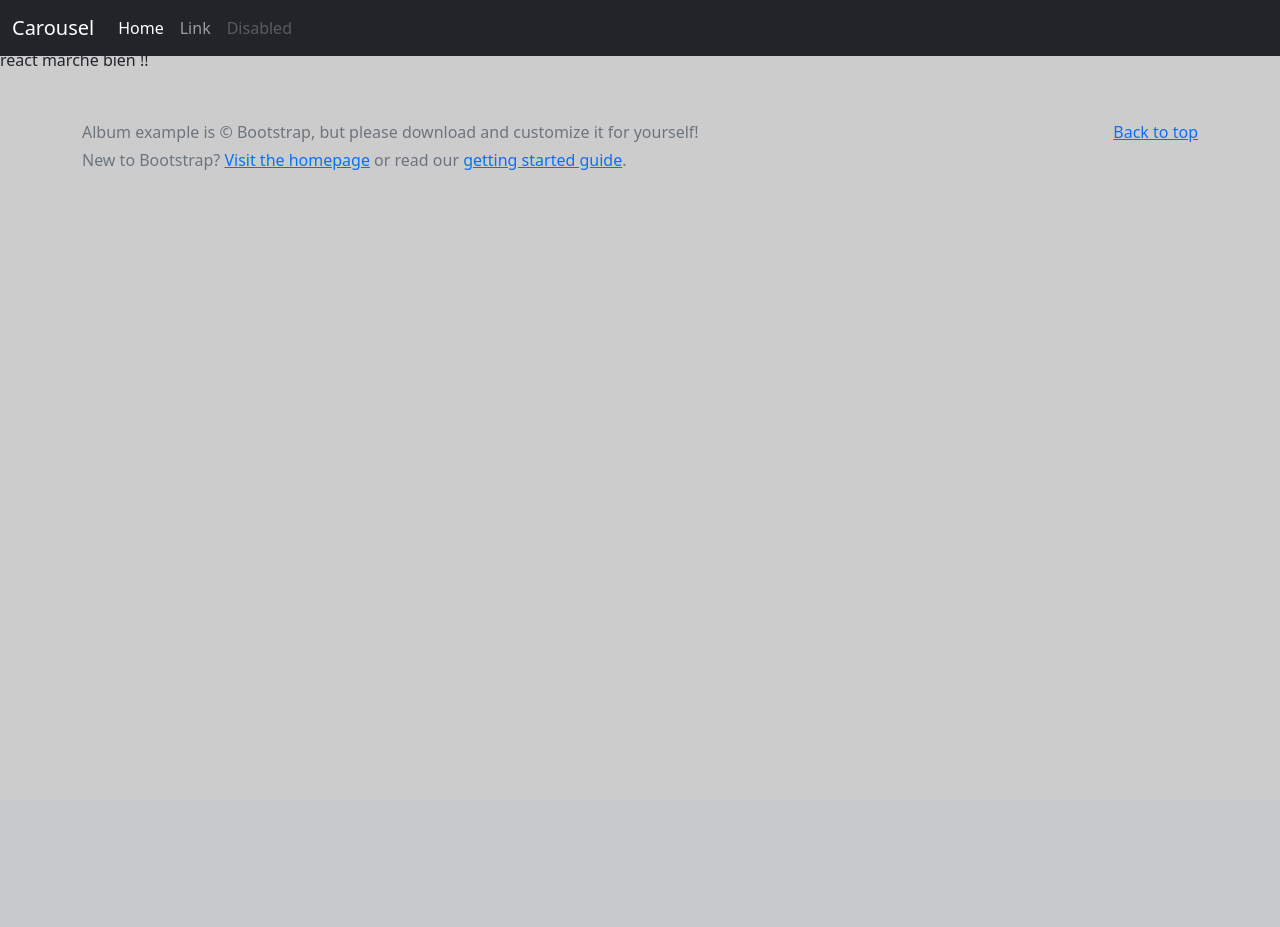
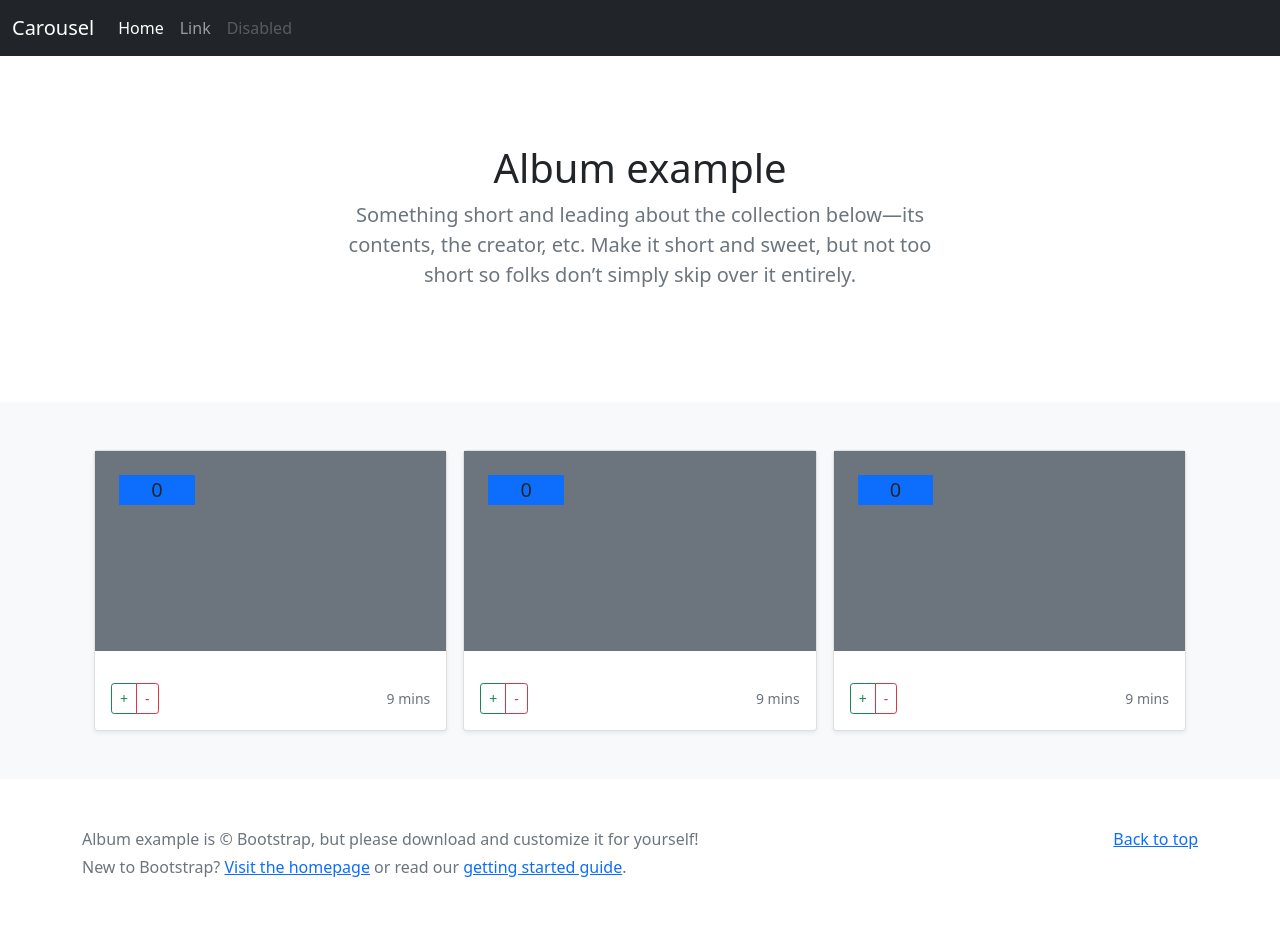
Before and after one commit to EdenITSystems/DemoSymfonyReact_DDD, a Symfony app: template templates/pages/home/home.html.twig in a window 1280 px wide. Before the commit the page ends 170 px from the top, so only its background shows below. Run offline with Twig, Linux system fonts and the light colour scheme; the template is opened without the code that fills it, so the values that code supplies are empty; style sheets or scripts are compiled from the project's sources; some libraries are stand-ins or nearby versions.

Commit message:
[feat]: premiere animation avec react js

```diff
--- a/assets/app.js
+++ b/assets/app.js
@@ -6,6 +6,5 @@ import Home from "./elements/home/Home";
 // any CSS you import will output into a single css file (app.css in this case)
 import './styles/app.scss';
 
-
 const domContainer = document.querySelector('#react');
 render(createElement(Home), domContainer);
--- /dev/null
+++ b/assets/elements/home/Banner.jsx
@@ -0,0 +1,20 @@
+import React from 'react';
+
+/**
+ * Components Banner
+ * @Author Jaures Kano <ruddyjaures@gmail.com>
+ */
+export default function Banner(props) {
+    return (
+        <section className="py-5 text-center container">
+            <div className="row py-lg-5">
+                <div className="col-lg-6 col-md-8 mx-auto">
+                    <h1 className="fw-light">Album example</h1>
+                    <p className="lead text-muted">Something short and leading about the collection below—its contents,
+                        the creator, etc. Make it short and sweet, but not too short so folks don’t simply skip over it
+                        entirely.</p>
+                </div>
+            </div>
+        </section>
+    );
+}
--- a/assets/elements/home/Home.jsx
+++ b/assets/elements/home/Home.jsx
@@ -1,13 +1,19 @@
 import React from 'react';
+import Banner from "./Banner";
+import ContainerProducts from "./products/ContainerProducts";
 
 /**
  * Components Home
  * @Author Jaures Kano <ruddyjaures@gmail.com>
  */
-export default function Home(props) {
+export default function Home({}) {
+
     return (
-        <div>
-            react marche bien !!
+        <div className="container-fluid">
+            <div className="row">
+                <Banner/>
+                <ContainerProducts/>
+            </div>
         </div>
     );
 }
--- /dev/null
+++ b/assets/elements/home/products/CardProducts.jsx
@@ -0,0 +1,37 @@
+import React, {useState} from 'react';
+
+/**
+ * Components CardProducts
+ * @Author Jaures Kano <ruddyjaures@gmail.com>
+ */
+export default function CardProducts(props) {
+    const [number, setNumber] = useState(0)
+
+    return (
+        <div className="card shadow-sm">
+            <div style={{minHeight: '200px'}}
+                 className="bg-secondary p-4 fs-5 w-100 text-center">
+                <div className="w-25 h-25 fs-5 bg-primary">
+                    {number}
+                </div>
+            </div>
+
+            <div className="card-body">
+                <p className="card-text"></p>
+                <div className="d-flex justify-content-between align-items-center">
+                    <div className="btn-group">
+                        <button onClick={() => setNumber(p => p + 1)}
+                                className="btn btn-sm btn-outline-success">
+                            +
+                        </button>
+                        <button onClick={() => setNumber(p => p - 1)}
+                                className="btn btn-sm btn-outline-danger">
+                            -
+                        </button>
+                    </div>
+                    <small className="text-muted">9 mins</small>
+                </div>
+            </div>
+        </div>
+    );
+}
--- /dev/null
+++ b/assets/elements/home/products/ContainerProducts.jsx
@@ -0,0 +1,27 @@
+import React from 'react';
+import CardProducts from "./CardProducts";
+
+/**
+ * Components ContainerProducts
+ * @Author Jaures Kano <ruddyjaures@gmail.com>
+ */
+export default function ContainerProducts(props) {
+    return (
+        <div className="album py-5 bg-light">
+            <div className="container">
+
+                <div className="row row-cols-1 row-cols-sm-2 row-cols-md-3 g-3">
+                    <div className="col">
+                        <CardProducts/>
+                    </div>
+                    <div className="col">
+                        <CardProducts/>
+                    </div>
+                    <div className="col">
+                        <CardProducts/>
+                    </div>
+                </div>
+            </div>
+        </div>
+    );
+}
--- a/assets/styles/app.scss
+++ b/assets/styles/app.scss
@@ -1,5 +1 @@
 @import "~bootstrap/dist/css/bootstrap.min.css";
-
-body {
-    background-color: #ccc;
-}
--- a/templates/base/base.html.twig
+++ b/templates/base/base.html.twig
@@ -14,7 +14,9 @@
     </head>
     <body>
     {{ include('base/_header.html.twig') }}
+    <main>
         {% block body %}{% endblock %}
+    </main>
     {{ include('base/_footer.html.twig') }}
     </body>
 </html>
--- a/templates/pages/home/home.html.twig
+++ b/templates/pages/home/home.html.twig
@@ -5,6 +5,5 @@
 {% block body %}
     <div id="react">
 
-
     </div>
 {% endblock %}
```
